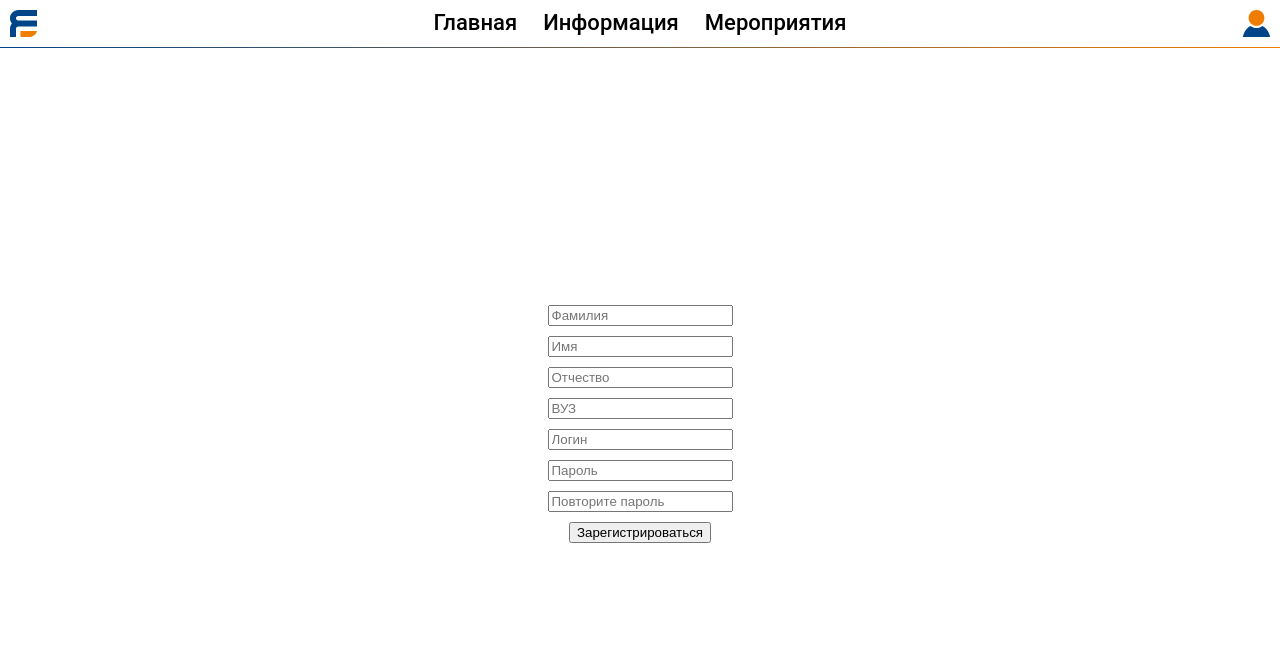
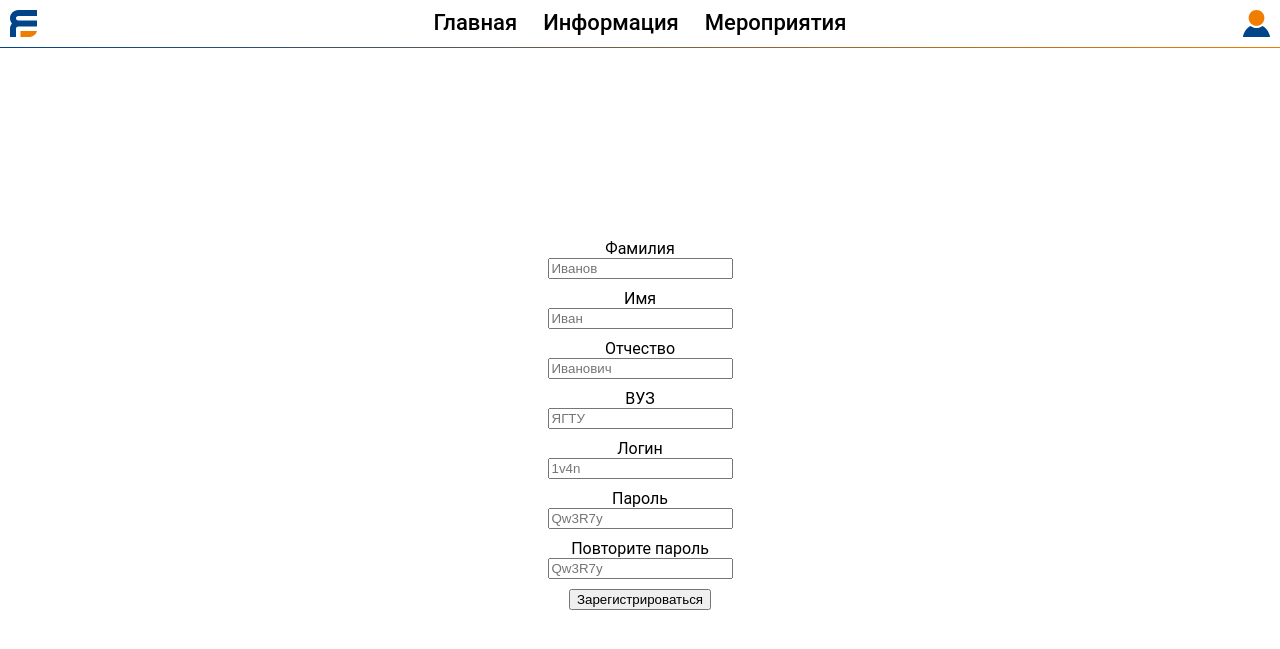
Before and after one commit to PinguinKa/ystu_contest, a Flask app: page /register/ in a window 1280 px wide. Shown: the top 649 px of the page. Run offline with Flask 2, Linux system fonts and the light colour scheme.

Commit message:
Updated login and register input forms.

```diff
--- a/templates/register.html
+++ b/templates/register.html
@@ -8,14 +8,21 @@
 {% block content %}
     <form action='/register' method='post'>
         <div class="login-form">
-            {{message}}
-            <input type="text" name="last_name" placeholder="Фамилия">
-            <input type="text" name="first_name" placeholder="Имя">
-            <input type="text" name="middle_name" placeholder="Отчество">
-            <input type="text" name="university" placeholder="ВУЗ">
-            <input type="text" name="login" placeholder="Логин">
-            <input type="password" name="password" placeholder="Пароль">
-            <input type="password" name="password_check" placeholder="Повторите пароль">
+            <div class="error">{{message}}</div>
+            <label for="last_name">Фамилия</label>
+            <input type="text" id="last_name" name="last_name" placeholder="Иванов">
+            <label for="first_name">Имя</label>
+            <input type="text" id="first_name" name="first_name" placeholder="Иван">
+            <label for="middle_name">Отчество</label>
+            <input type="text" id="middle_name" name="middle_name" placeholder="Иванович">
+            <label for="university">ВУЗ</label>
+            <input type="text" id="university" name="university" placeholder="ЯГТУ">
+            <label for="login">Логин</label>
+            <input type="text" id="login" name="login" placeholder="1v4n">
+            <label for="password">Пароль</label>
+            <input type="password" id="password" name="password" placeholder="Qw3R7y">
+            <label for="password_check">Повторите пароль</label>
+            <input type="password" id="password_check" name="password_check" placeholder="Qw3R7y">
             <button type="submit">Зарегистрироваться</button>
         </div>
     </form>
```
Also changed, not shown: templates/login.html (+6 -4 lines).
